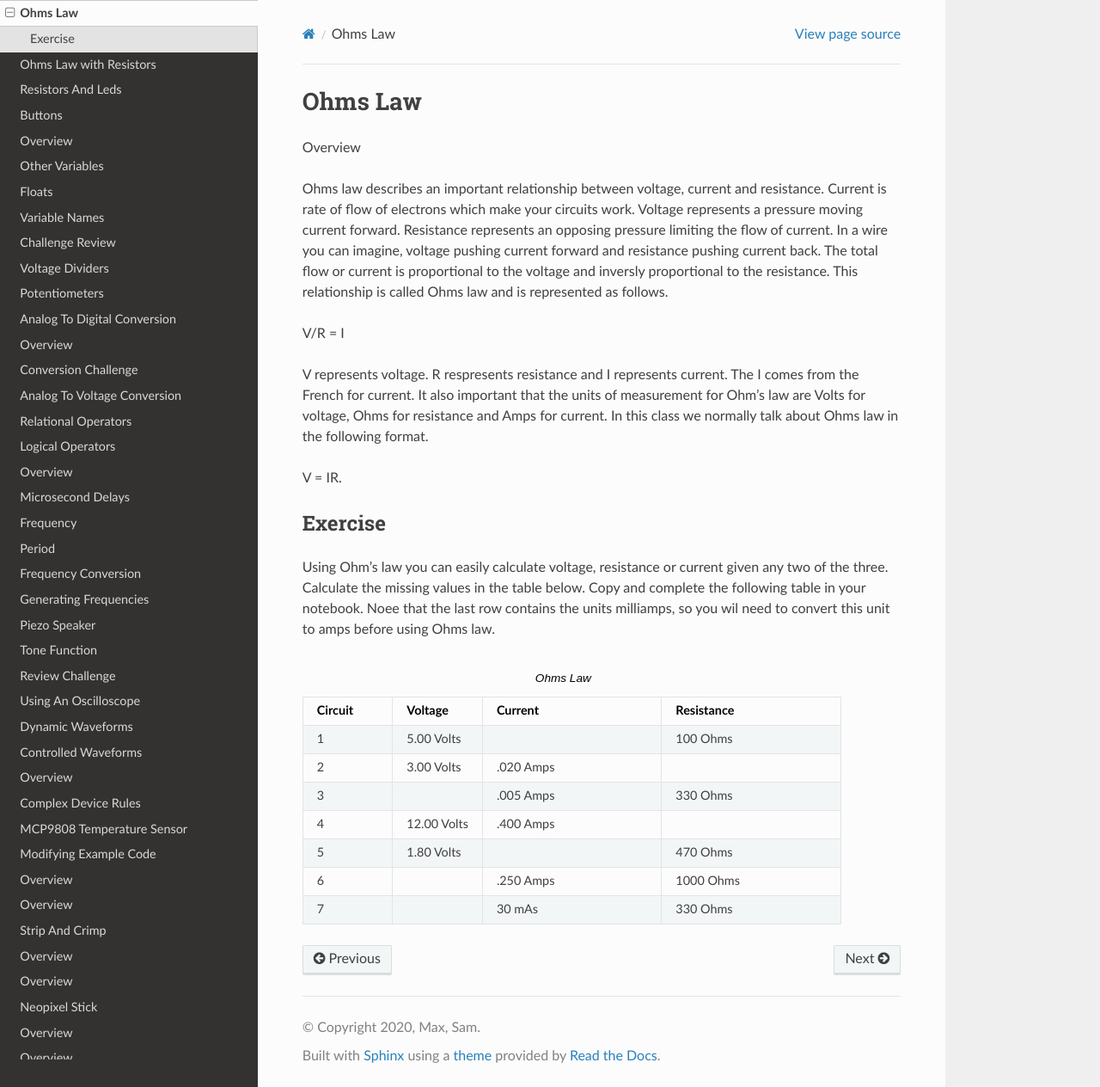
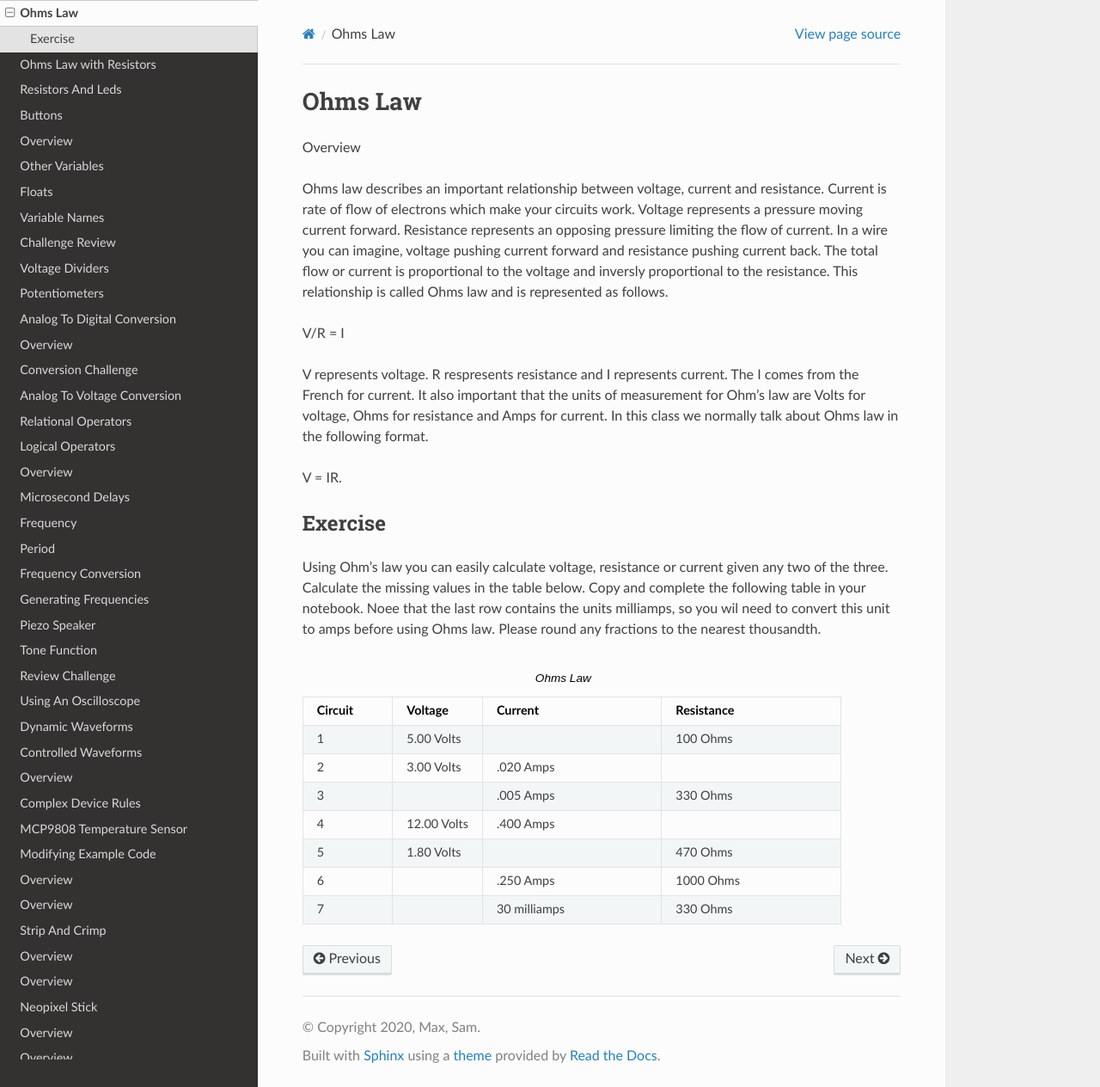
Before and after one commit to maxtkc/mvths-wiki, a Sphinx documentation site: the page built from docs/017-ohms-law.rst, in a window 1280 px wide and 1264 px high. Shown: the whole window at 86% size. Built offline with Sphinx 7.4.7 and the Read the Docs theme 2.0.0, drawn with Linux system fonts in a browser that asks for light colours; pages that are not in the unit, such as notebooks, are missing from menus.

Commit message:
Update 017-ohms-law.rst

```diff
--- a/docs/017-ohms-law.rst
+++ b/docs/017-ohms-law.rst
@@ -13,7 +13,7 @@ V = IR.
 
 Exercise
 ---------
-Using Ohm's law you can easily calculate voltage, resistance or current given any two of the three. Calculate the missing values in the table below. Copy and complete the following table in your notebook. Noee that the last row contains the units milliamps, so you wil need to convert this unit to amps before using Ohms law.
+Using Ohm's law you can easily calculate voltage, resistance or current given any two of the three. Calculate the missing values in the table below. Copy and complete the following table in your notebook. Noee that the last row contains the units milliamps, so you wil need to convert this unit to amps before using Ohms law. Please round any fractions to the nearest thousandth.
 
 .. list-table:: Ohms Law
    :widths: 25 25 50 50
@@ -49,5 +49,5 @@ Using Ohm's law you can easily calculate voltage, resistance or current given an
      - 1000 Ohms
    * - 7
      -
-     - 30 mAs
+     - 30 milliamps
      - 330 Ohms
```
